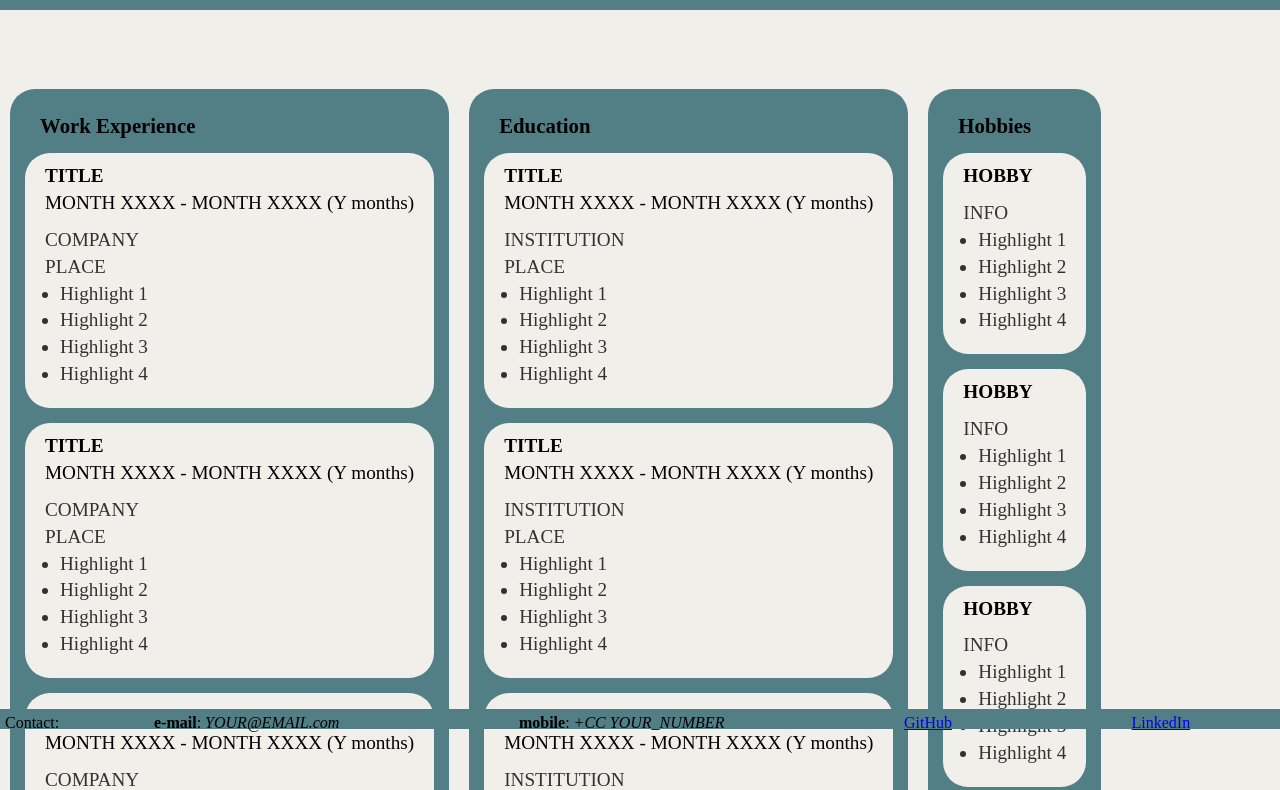
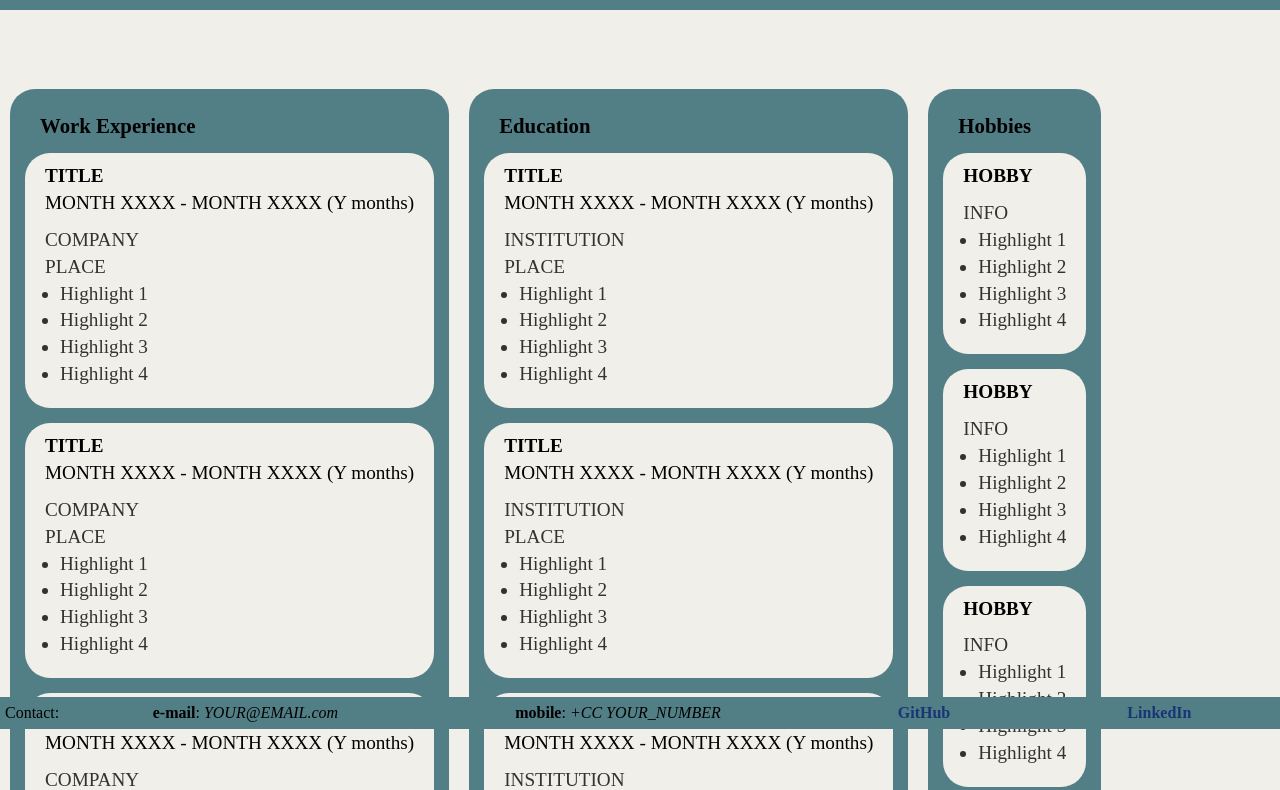
Before and after one commit to Satyr-OS/Satyr-OS.github.io, a plain HTML site: page JustCV.html in a window 1280 px wide. Shown: the part 71-861 px from the top of the page. Drawn offline with Linux system fonts and the light colour scheme.

Commit message:
Add files via upload

```diff
--- a/mint-style.css
+++ b/mint-style.css
@@ -47,8 +47,10 @@
     position: fixed;
     align-content: space-evenly;
     flex-wrap: wrap;
-    bottom:0px;
-    max-height: 20px;
+    bottom:0%;
+    min-height: 24px;
+    max-height: 50px;
+    padding-block: 2px;
     width: 100%;
   }
   .neat-bottom{
@@ -132,3 +134,8 @@
     list-style: none;
     font-weight: bold;
   }
+  a{
+    text-decoration: none;
+    font-weight: bold;
+    color: var(--link-color);
+  }
```
